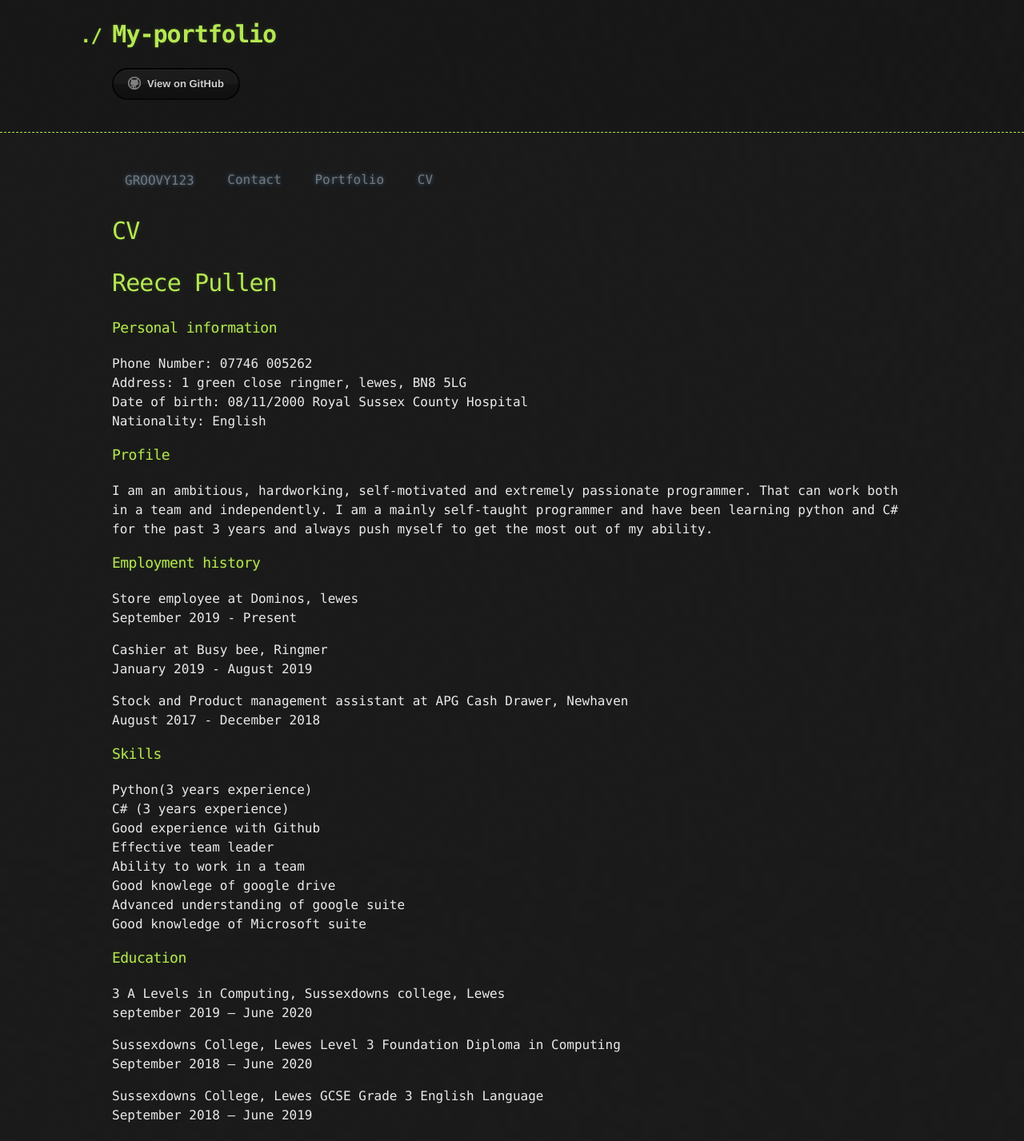
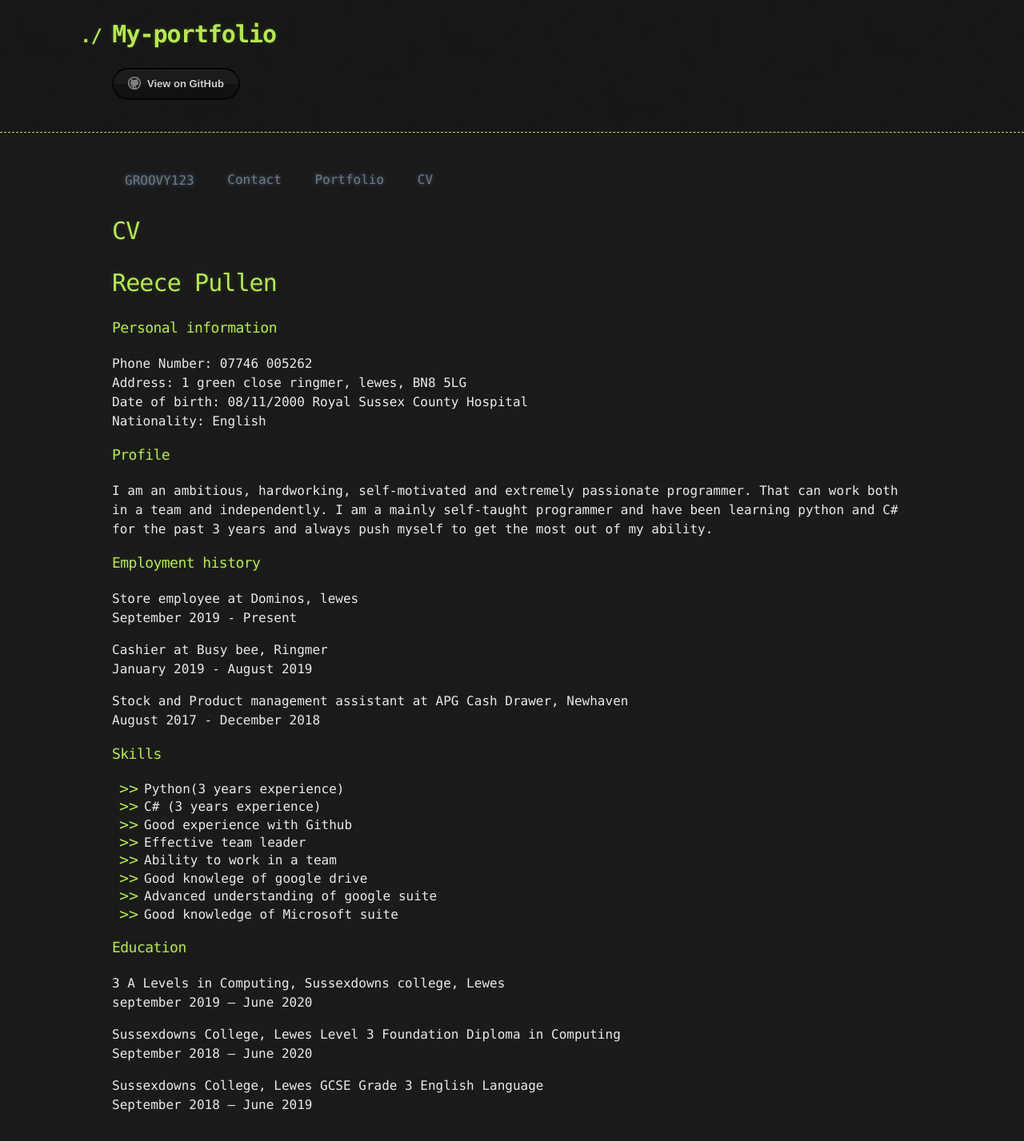
Before and after one commit to Grooovy123/My-portfolio, a Jekyll site: the page built from cv.md, in a window 1280 px wide. Shown: the whole page at 80% size. Built offline with Jekyll 4.4.1, drawn with Linux system fonts in a browser that asks for light colours; nearby versions of some CDN libraries; our own code applies the rules of GitHub Pages for plain Markdown files; the repository's description, which GitHub fills in, is left out.

Commit message:
Update cv.md

```diff
--- a/cv.md
+++ b/cv.md
@@ -21,14 +21,14 @@
 August 2017 - December 2018
 
 ### Skills
-Python(3 years experience)<br>
-C# (3 years experience)<br>
-Good experience with Github<br>
-Effective team leader<br>
-Ability to work in a team<br>
-Good knowlege of google drive<br>
-Advanced understanding of google suite<br>
-Good knowledge of Microsoft suite<br>
+- Python(3 years experience)<br>
+- C# (3 years experience)<br>
+- Good experience with Github<br>
+- Effective team leader<br>
+- Ability to work in a team<br>
+- Good knowlege of google drive<br>
+- Advanced understanding of google suite<br>
+- Good knowledge of Microsoft suite<br>
 
 ### Education
 3 A Levels in Computing, Sussexdowns college, Lewes<br>
```
